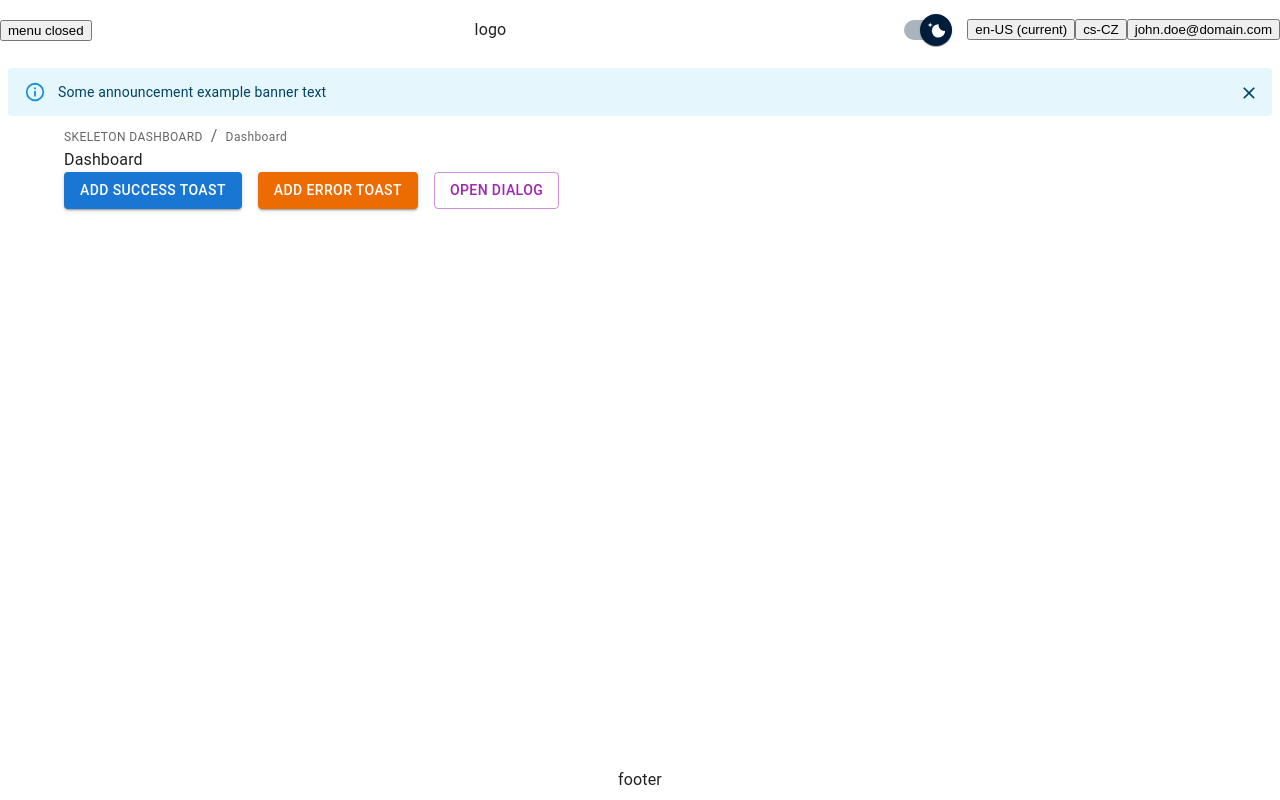
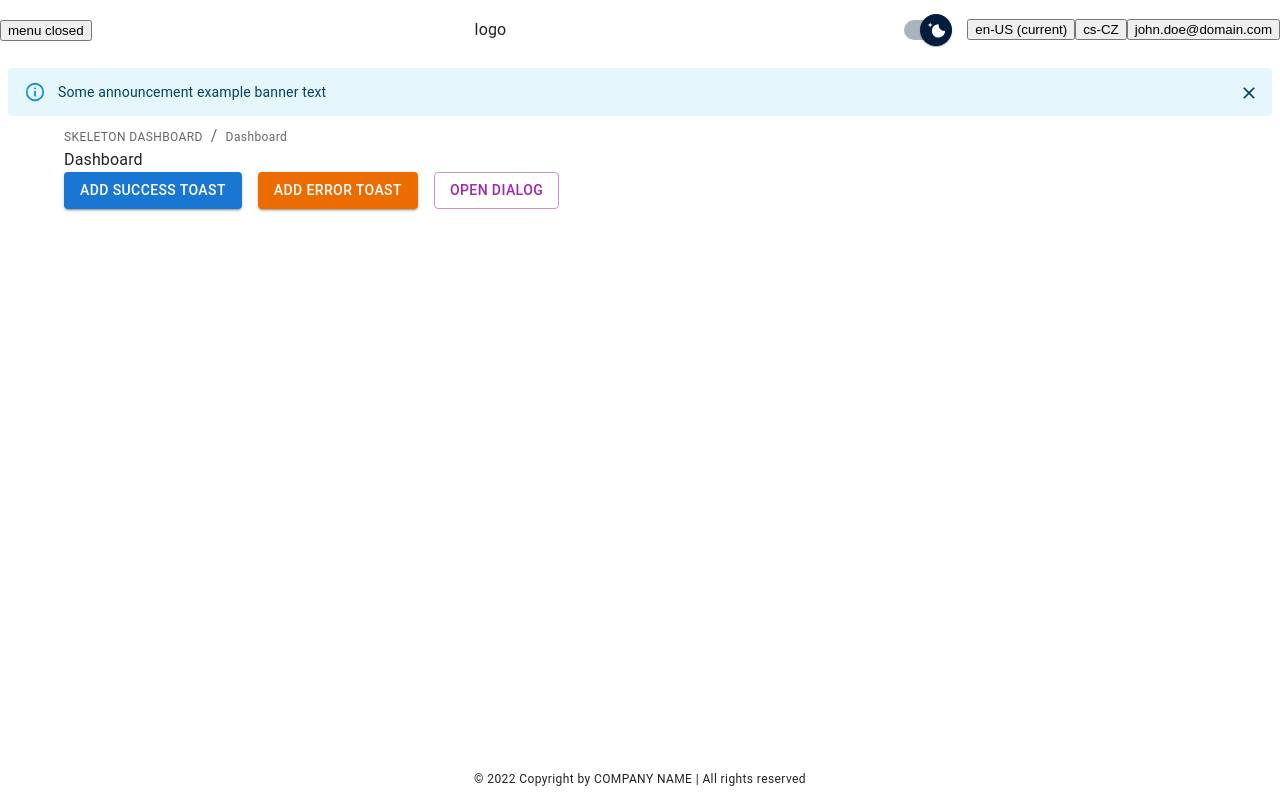
Before and after one commit to zpectah/admin-dashboard-skeleton, a React (Create React App) app: page / in a window 1280 px wide. Built offline with nearby package versions, Linux system fonts and the light colour scheme.

Commit message:
Footer, minor updates

```diff
--- a/src/components/Footer/Footer.tsx
+++ b/src/components/Footer/Footer.tsx
@@ -1,7 +1,12 @@
 import React from 'react';
-import { styled } from '@mui/material';
+import { useTranslation } from 'react-i18next';
+import { styled, Typography } from '@mui/material';
 
-import { SIDEBAR_WIDTH, TRANSITION_DEFAULT_DURATION } from 'const';
+import { PROJECT_META } from 'config';
+import {
+    SIDEBAR_WIDTH,
+    TRANSITION_DEFAULT_DURATION,
+} from 'const';
 
 const WrapperOuter = styled('div')(() => `
     width: 100%;
@@ -13,15 +18,13 @@ const WrapperOuter = styled('div')(() => `
 `);
 
 export type FooterProps = {
-    minimal?: boolean,
     sidebarOpen?: boolean,
 }
 
 const Footer = (props: FooterProps) => {
-    const {
-        // minimal,
-        sidebarOpen,
-    } = props;
+    const { sidebarOpen } = props;
+
+    const { t } = useTranslation('common');
 
     return (
         <WrapperOuter
@@ -32,7 +35,11 @@ const Footer = (props: FooterProps) => {
                 transition: `width ${TRANSITION_DEFAULT_DURATION} ease-in-out 0s, left ${TRANSITION_DEFAULT_DURATION} ease-in-out 0s`,
             }}
         >
-            footer
+            <Typography
+                variant="caption"
+            >
+                &copy; {PROJECT_META.copyright} {t('footer.copyright', { company: PROJECT_META.name })} | {t('footer.allRights')}
+            </Typography>
         </WrapperOuter>
     );
 };
--- a/src/components/Layout/MinimalLayout.tsx
+++ b/src/components/Layout/MinimalLayout.tsx
@@ -33,7 +33,7 @@ const MinimalLayout: React.FC<MinimalLayoutProps> = (props) => {
                     {children}
                 </Container>
             </LayoutContent>
-            <Footer minimal />
+            <Footer />
         </LayoutBase>
     );
 };
--- a/src/components/ui/Dialog/ConfirmDialog.tsx
+++ b/src/components/ui/Dialog/ConfirmDialog.tsx
@@ -1,7 +1,9 @@
 import React from 'react';
+import { useTranslation } from 'react-i18next';
 import { Typography } from '@mui/material';
 
 import UiDialog, { UiDialogProps } from './Dialog';
+import { Button } from '../Button';
 
 type UiConfirmDialogBaseProps = {
     open: UiDialogProps['open'],
@@ -10,6 +12,7 @@ type UiConfirmDialogBaseProps = {
     content: React.ReactNode,
     title: UiDialogProps['title'],
     confirmButtonText?: string,
+    cancelButtonText?: string,
 }
 export type UiConfirmDialogProps = UiConfirmDialogBaseProps
 
@@ -20,8 +23,14 @@ const UiConfirmDialog = (props: UiConfirmDialogProps) => {
         onConfirm,
         content,
         title,
-        confirmButtonText = 'confirm'
+        confirmButtonText,
+        cancelButtonText,
     } = props;
+
+    const { t } = useTranslation('common');
+
+    const labelConfirm = confirmButtonText ? confirmButtonText : t('btn.confirm');
+    const labelCancel = cancelButtonText ? cancelButtonText : t('btn.cancel');
 
     const closeHandler = () => {
         if (onClose) onClose({}, 'backdropClick');
@@ -53,16 +62,18 @@ const UiConfirmDialog = (props: UiConfirmDialogProps) => {
             }}
             footerNode={
                 <>
-                    <button
+                    <Button
+                        secondary
                         onClick={closeHandler}
                     >
-                        cancel
-                    </button>
-                    <button
+                        {labelCancel}
+                    </Button>
+                    <Button
+                        primary
                         onClick={confirmHandler}
                     >
-                        {confirmButtonText}
-                    </button>
+                        {labelConfirm}
+                    </Button>
                 </>
             }
         >
--- a/src/config.ts
+++ b/src/config.ts
@@ -1,7 +1,7 @@
 import { routeItemProps, tabItemProps, themesProps } from './types';
 
 export const PROJECT_META = {
-    name: 'SKELETON DASHBOARD DEMO',
+    name: 'COMPANY NAME',
     author: 'Tomas Sychra | zpecter.com',
     copyright: 2022,
     meta: {
--- a/src/i18n/resources/en-US/common.json
+++ b/src/i18n/resources/en-US/common.json
@@ -3,6 +3,11 @@
     "ok": "OK",
     "cancel": "Cancel",
     "submit": "Submit",
-    "dismiss": "Dismiss"
+    "dismiss": "Dismiss",
+    "confirm": "Confirm"
+  },
+  "footer": {
+    "copyright": "Copyright by {{company}}",
+    "allRights": "All rights reserved"
   }
 }
```
